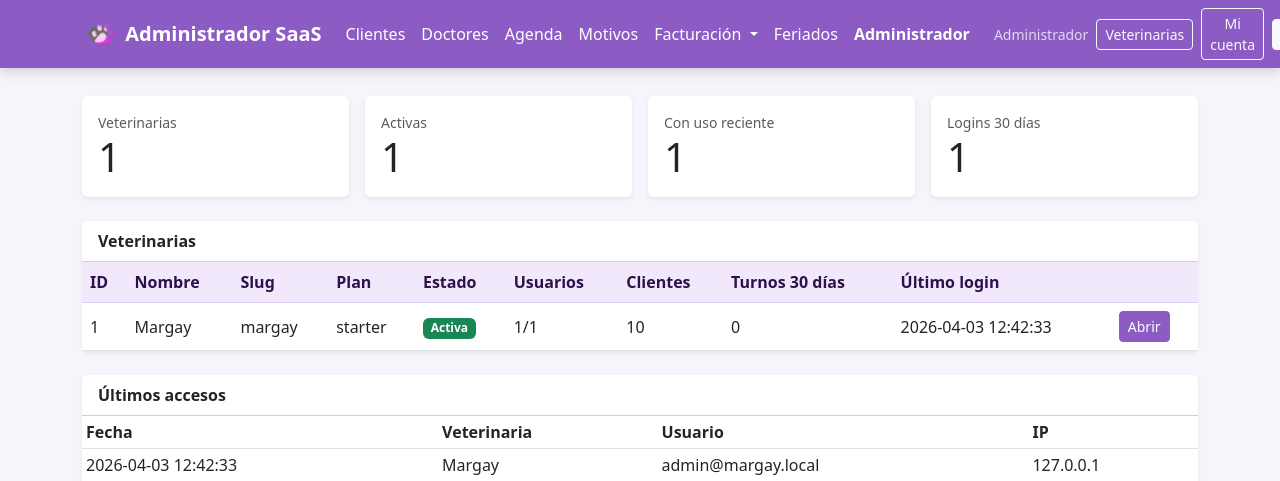
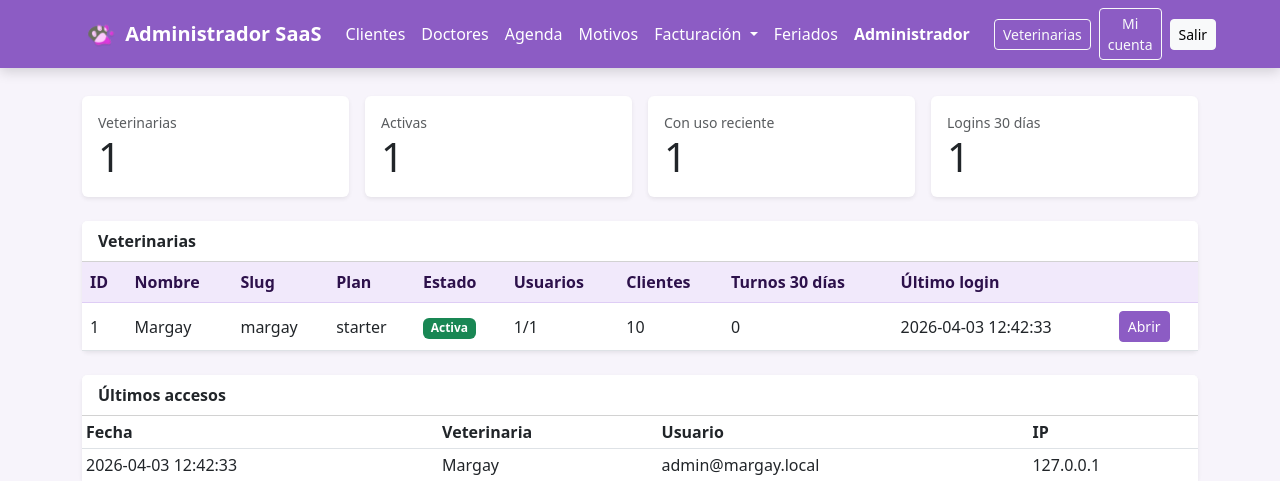
Before and after one commit to JaviPrograma/margay-saas, a Flask app: page /administrador in a window 1280 px wide. Shown: the top 481 px of the page. Run offline with Flask 3, Linux system fonts and the light colour scheme; a user stored in the database is signed in; data comes from the database, SQL or seed files in the repository; parts of the project's set-up code (start-up, migrations or seed data) failed here and were passed over.

Commit message:
Add files via upload

```diff
--- a/templates/base.html
+++ b/templates/base.html
@@ -95,7 +95,7 @@
         {% endif %}
       </ul>
       <div class="d-flex align-items-center gap-2 text-white ms-lg-3 mt-2 mt-lg-0">
-        <small class="opacity-75 d-none d-lg-inline">{{ user_nombre or "" }}</small>
+        {# nombre de usuario oculto en barra superior por pedido del usuario #}
         {% if is_master_admin %}
         <a class="btn btn-sm btn-outline-light" href="{{ url_for('veterinarias_panel') }}">Veterinarias</a>
         {% endif %}
```
